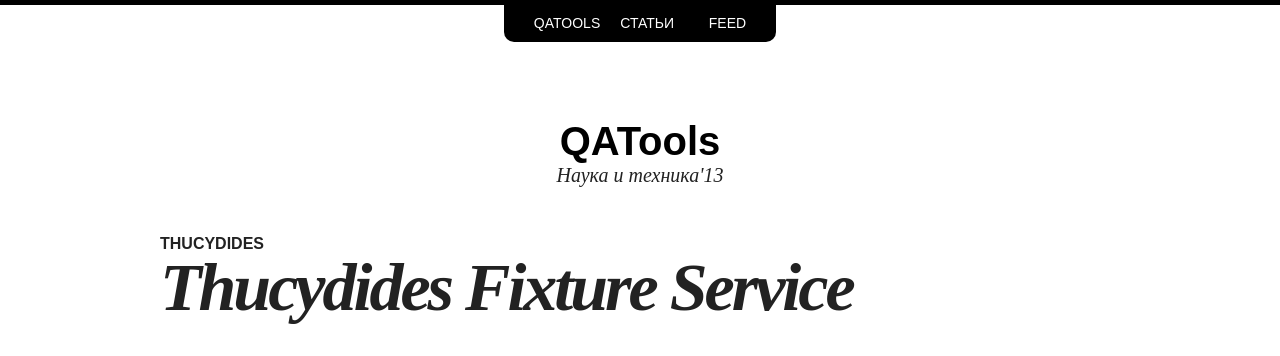
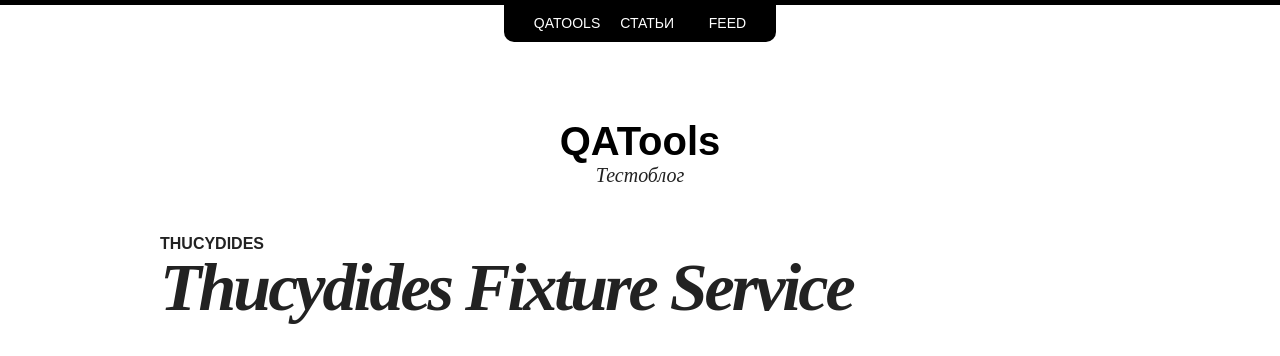
Before and after one commit to yandex-qatools/yandex-qatools.github.io, a Jekyll site: the page built from _posts/2013-08-11-thucydides-fixture-service.md, in a window 1280 px wide and 900 px high. Shown: the top 356 px of the window. Built offline with Jekyll 4.4.1, drawn with Linux system fonts in a browser that asks for light colours; nearby versions of some CDN libraries.

Commit message:
chande descr

```diff
--- a/_config.yml
+++ b/_config.yml
@@ -1,5 +1,5 @@
 title:            QATools
-description:      Наука и техника'13
+description:      Тестоблог
 #logo:             site-logo.png
 disqus_shortname:
 #Comment out url when working locally to resolve base urls correctly
```
